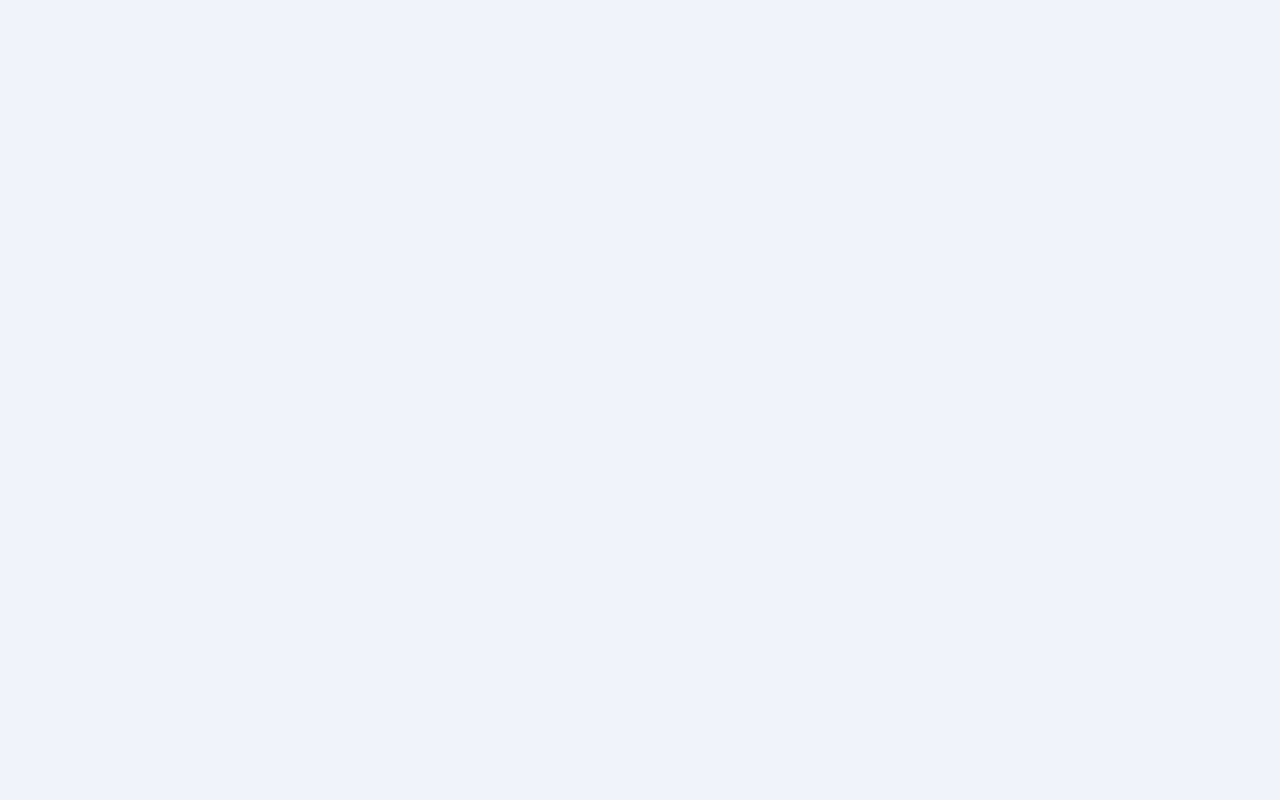
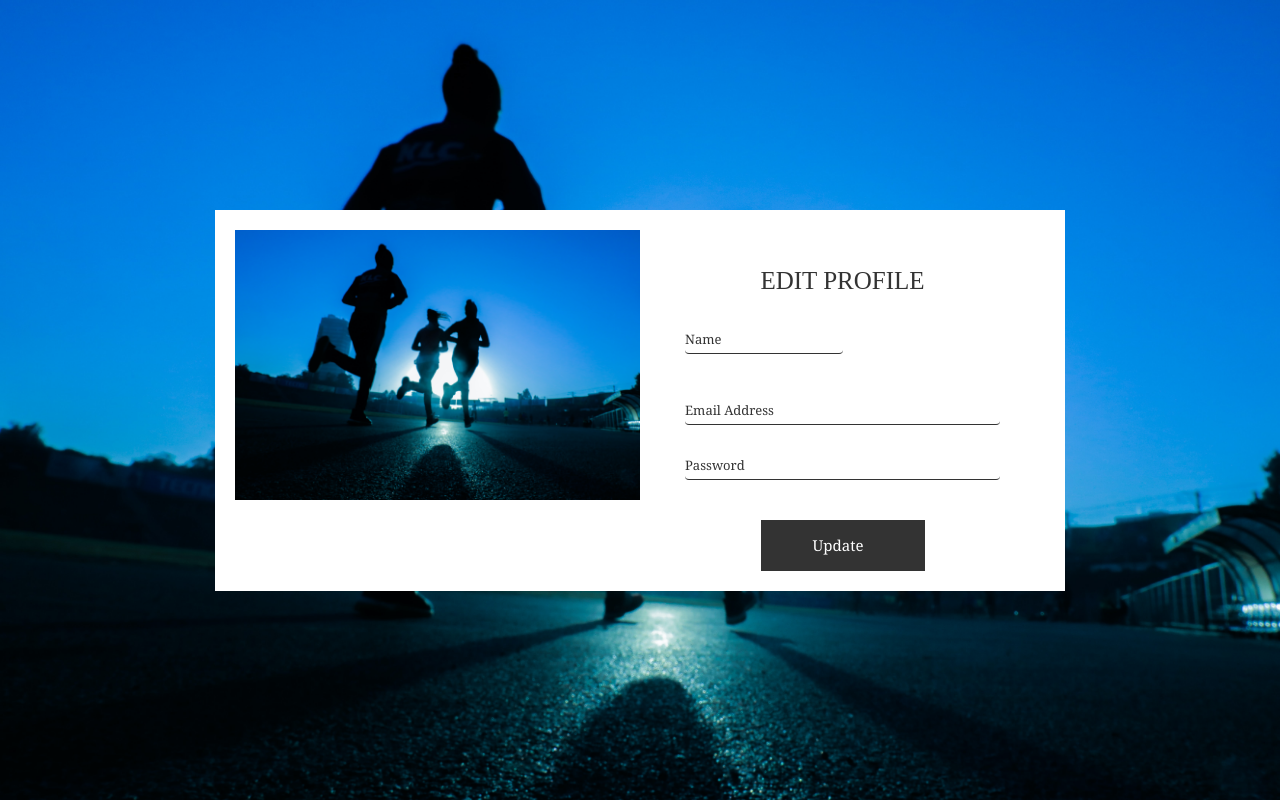
Before and after one commit to Datagirlcmr/steps-tracker, a React (Create React App) app: page /edit-profile in a window 1280 px wide. Built offline with nearby package versions, Linux system fonts and the light colour scheme.

Commit message:
style the app

```diff
--- a/package.json
+++ b/package.json
@@ -20,6 +20,7 @@
     "react-images-upload": "^1.2.8",
     "react-redux": "^7.2.0",
     "react-router-dom": "^5.2.0",
+    "react-score-indicator": "^2.2.1",
     "react-scripts": "3.4.1",
     "react-test-renderer": "^16.13.1",
     "redux": "^4.0.5",
--- a/src/components/App.js
+++ b/src/components/App.js
@@ -7,6 +7,7 @@ import Dashboard from '../containers/Dashboard';
 import Display from '../containers/DisplaySteps';
 import SingleStep from '../containers/SingleStep';
 import Profile from '../containers/Profile';
+import EditProfile from '../containers/EditProfile';
 
 const App = () => (
   <div>
@@ -18,6 +19,7 @@ const App = () => (
       <Route path="/display" component ={Display} />
       <Route path="/steps/:id" component={SingleStep} />
       <Route path="/profile" component={Profile} />
+      <Route path="/edit-profile" component={EditProfile} />
     </Switch>
   </div>
 );
--- a/src/components/StepPreview.js
+++ b/src/components/StepPreview.js
@@ -9,9 +9,9 @@ const StepPreview = ({ props }) => {
       <Link to={`/steps/${id}`}>
         <div className="prev-text">
           <div>
-            <p>{title}</p>
             <p>{day_recorded}</p>
-            <p>{steps_recorded}</p>
+            <p>Age:{title}</p>
+            <p>Number ot Steps Taken: {steps_recorded}</p>
           </div>
         </div>
       </Link>
--- a/src/containers/Dashboard.js
+++ b/src/containers/Dashboard.js
@@ -1,8 +1,9 @@
 import React from "react";
-import bgImg from '../assets/bg1.jpg'
+import bgImg from "../assets/bg1.jpg";
 import webimg from "../assets/welcome.png";
 import createStep from "../actions/createStep";
 import { connect } from "react-redux";
+import Nav from "./Nav";
 
 class Dashboard extends React.Component {
   constructor(props) {
@@ -11,7 +12,7 @@ class Dashboard extends React.Component {
     this.state = {
       title: "",
       day_recorded: "",
-      steps_recorded: ''
+      steps_recorded: "",
     };
     this.handleChange = this.handleChange.bind(this);
     this.handleSubmit = this.handleSubmit.bind(this);
@@ -28,9 +29,11 @@ class Dashboard extends React.Component {
     const { store, createStep, history } = this.props;
     const callBack = () => {
       this.setState({
-        title: '', day_recorded: '', steps_recorded: ''
+        title: "",
+        day_recorded: "",
+        steps_recorded: "",
       });
-      history.push('/display');
+      history.push("/display");
     };
     createStep(this.state, store.user.auth_token, callBack);
   }
@@ -38,6 +41,8 @@ class Dashboard extends React.Component {
   render() {
     const { title, day_recorded, steps_recorded } = this.state;
     return (
+      <div>
+        <Nav />
         <div className="wrapper" style={{ backgroundImage: `url(${bgImg})` }}>
           <div className="inner">
             <div className="image-holder">
@@ -91,6 +96,7 @@ class Dashboard extends React.Component {
             </form>
           </div>
         </div>
+      </div>
     );
   }
 }
--- /dev/null
+++ b/src/containers/EditProfile.js
@@ -0,0 +1,127 @@
+import React from 'react';
+import PropTypes from 'prop-types';
+import { connect } from 'react-redux';
+import editProfile from '../actions/editProfile';
+import webimg from '../assets/bg1.jpg'
+
+class EditProfile extends React.Component {
+  constructor(props) {
+    super(props);
+    this.state = {
+      name: this.props.store.user.details.details.name,
+      email: this.props.store.user.details.details.email,
+      password: this.props.store.user.details.details.password,
+    };
+    this.handleChange = this.handleChange.bind(this);
+    this.handleSubmit = this.handleSubmit.bind(this);
+  }
+
+  handleChange(el) {
+    const newSate = el.target.value;
+    const prevState = this.state;
+    this.setState({ ...prevState, [el.target.name]: newSate });
+  }
+
+  handleSubmit(ev) {
+    const path = this.props.store.user.details.details.admin === true ? '/admin' : '/profile';
+    ev.preventDefault();
+    const callBack = () => {
+      this.props.history.push(path);
+    };
+    this.props.editProfile(this.state, this.props.store.user.auth_token, callBack);
+  }
+
+  render() {
+    const { name, email, password} = this.state;
+    return (
+        <div className="wrapper" style={{ backgroundImage: `url(${webimg})` }}>
+          <div className="inner">
+            <div className="image-holder">
+              <img src={webimg} alt="" />
+            </div>
+            <form onSubmit={this.handleSubmit}>
+              <h3>Edit Profile</h3>
+
+              <div className="form-group">
+                <input
+                  type="text"
+                  required
+                  name="name"
+                  value={name}
+                  placeholder="Name"
+                  onChange={this.handleChange}
+                  className="form-control"
+                />
+              </div>
+
+              <div className="form-wrapper">
+                <input
+                  type="email"
+                  required
+                  name="email"
+                  value={email}
+                  placeholder="Email Address"
+                  onChange={this.handleChange}
+                  className="form-control"
+                />
+                <i className="zmdi zmdi-email"></i>
+              </div>
+
+              <div className="form-wrapper">
+                <input
+                  type="password"
+                  required
+                  name="password"
+                  value={password}
+                  placeholder="Password"
+                  onChange={this.handleChange}
+                  className="form-control"
+                />
+                <i className="zmdi zmdi-lock"></i>
+              </div>
+
+              <button>
+                Update
+                  <i className="zmdi zmdi-arrow-right"></i>
+              </button>
+            </form>
+          </div>
+        </div>
+      );
+  }
+}
+
+EditProfile.propTypes = {
+  editProfile: PropTypes.func.isRequired,
+  match: PropTypes.shape({
+    params: PropTypes.shape({
+      id: PropTypes.number,
+    }),
+  }).isRequired,
+  history: PropTypes.shape({
+    push: PropTypes.func,
+  }).isRequired,
+  store: PropTypes.shape({
+    user: PropTypes.shape({
+      auth_token: PropTypes.string.isRequired,
+      details: PropTypes.shape({
+        favorites: PropTypes.arrayOf(PropTypes.shape({})),
+        details: PropTypes.shape({
+          admin: PropTypes.bool,
+          image: PropTypes.shape({}),
+          name: PropTypes.string,
+          email: PropTypes.string,
+          password: PropTypes.string,
+        }),
+      }),
+    }),
+  }).isRequired,
+};
+
+const mapStateToProps = store => ({ store });
+
+const mapDispatchToProps = {
+  editProfile,
+};
+
+export default connect(mapStateToProps, mapDispatchToProps)(EditProfile);
--- /dev/null
+++ b/src/containers/Nav.js
@@ -0,0 +1,42 @@
+import React from "react";
+import { connect } from "react-redux";
+import { Link } from "react-router-dom";
+import { LOGOUT_USER } from "../actions/index";
+
+const Nav = (props) => {
+  const { text, store, logout, pathName } = props;
+
+  const handleClick = () => {
+    logout();
+  };
+
+  let path = "/profile";
+  if (store.user.details !== null) {
+    if (store.user.details.details !== null) {
+      path = "/profile";
+    }
+  }
+  return (
+    <nav className="navbar navbar-expand-lg navbar-light bg-dark">
+      <ul className="navbar-nav mr-auto">
+        <li className="nav-item welcome pl-5 mr-5 ml-5">
+          <Link className="nav-item" to="/">Home</Link>
+        </li>
+        <li className="nav-item welcome pl-5 mr-5">
+          <Link className="nav-item" to="profile">Profile</Link>
+        </li>
+        <li className="nav-item welcome pl-5 ml-5" onClick={handleClick}>
+          <Link className="nav-item" to="/">Logout</Link>
+        </li>
+      </ul>
+    </nav>
+  );
+};
+
+const mapDispatchToProps = {
+  logout: LOGOUT_USER,
+};
+
+const mapStateToProps = (store) => ({ store });
+
+export default connect(mapStateToProps, mapDispatchToProps)(Nav);
--- a/src/containers/SingleStep.js
+++ b/src/containers/SingleStep.js
@@ -1,6 +1,7 @@
 import React, { useEffect } from "react";
 import { connect } from "react-redux";
-import { Link } from "react-router-dom";
+import ReactStoreIndicator from "react-score-indicator";
+import Nav from "./Nav";
 import PropTypes from "prop-types";
 import fetchSingle from "../actions/fetchStep";
 
@@ -9,18 +10,7 @@ const SingleStep = (props) => {
   useEffect(() => {
     fetchSingle(store.user.auth_token, match.params.id, "GET");
   }, [fetchSingle, store.user.auth_token, match.params.id]);
-    const { single } = store;
-  //   const handleClick = () => {
-  //     if (single.details.liked === true) {
-  //       addFavorite(store.user.auth_token, single.details.item.id, 'DELETE');
-  //     } else {
-  //       addFavorite(store.user.auth_token, single.details.item.id, 'POST');
-  //     }
-  //   };
-//   const handleDelete = () => {
-//     fetchSingle(single.user.auth_token, match.params.id, "DELETE");
-//     history.push("/steps");
-//   };
+  const { single } = store;
 
   const shouldComponentRender = () => {
     if (single.details.step.steps_recorded === undefined) return false;
@@ -28,22 +18,24 @@ const SingleStep = (props) => {
   };
 
   return (
-    <div>
-      <div className="wrap-details">
-        <div className="item-details shadow">
+      <div >
+        <Nav />
+        <div className="wrapper jumbotron col-11 m-auto">
           {shouldComponentRender() === true ? (
             <div className="full-info">
+              <div className="welcome text-secondary">
+                <p>{single.details.step.day_recorded}</p>
+              </div>
               <div>
-                <h4>About this item</h4>
+                <ReactStoreIndicator value={single.details.step.steps_recorded} maxValue={10000} />
+              </div>
+              <div className="welcome text-secondary">
+                <h4>Age</h4>
                 <p>{single.details.step.title}</p>
               </div>
-              <div>
-                <h4>contact</h4>
+              <div className="welcome text-secondary">
+                <h4>Steps Today</h4>
                 <p>{single.details.step.steps_recorded}</p>
-              </div>
-              <div>
-                <h4>contact</h4>
-                <p>{single.details.step.day_recorded}</p>
               </div>
             </div>
           ) : (
@@ -51,7 +43,6 @@ const SingleStep = (props) => {
           )}
         </div>
       </div>
-    </div>
   );
 };
 
```
Also changed, not shown: src/containers/DisplaySteps.js (+28 -43 lines), src/containers/Profile.js (+28 -27 lines), 2 other files (tests, documents, lock files or other folders). Lines whose indentation alone changed are shown as unchanged.
